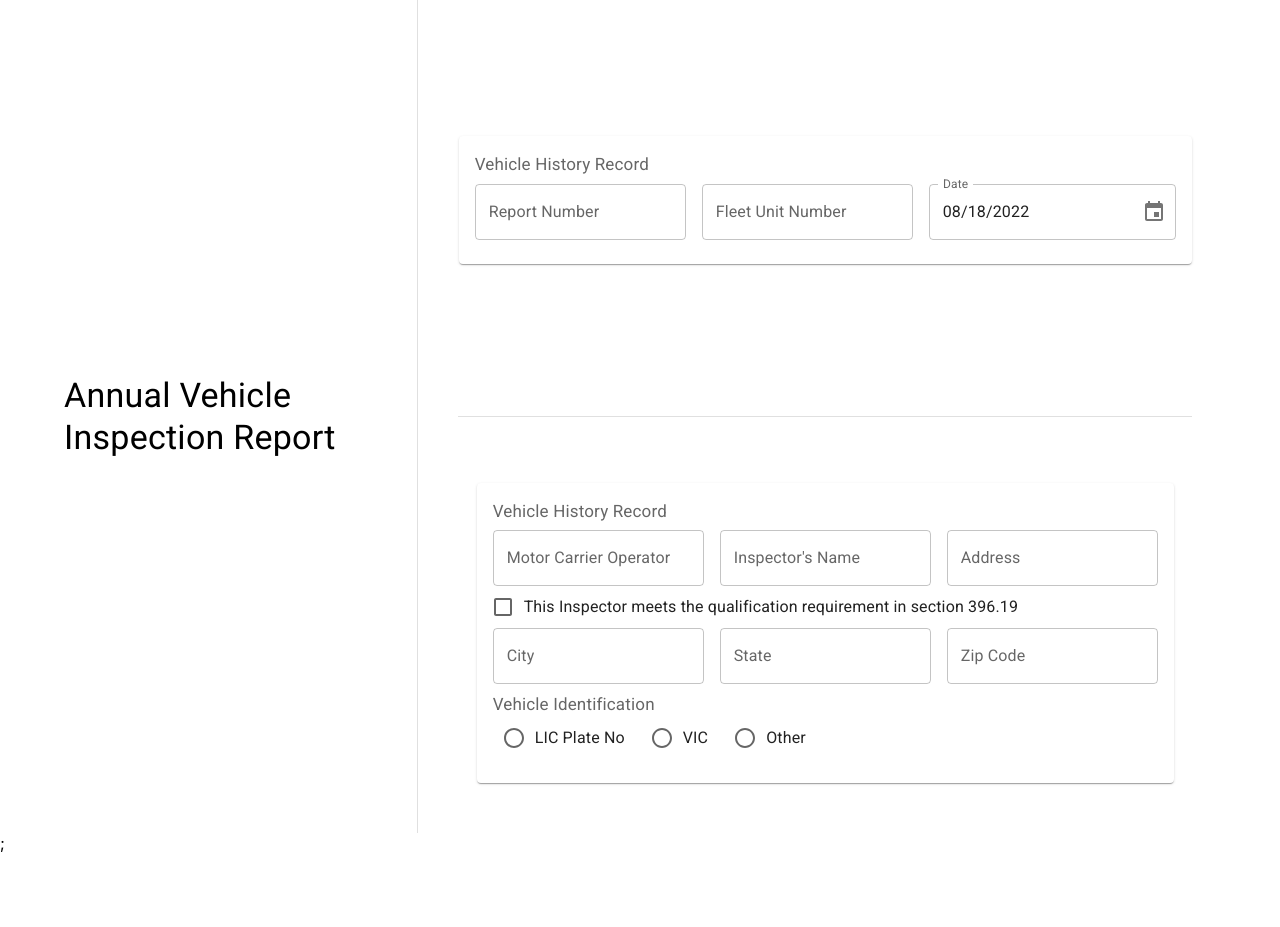
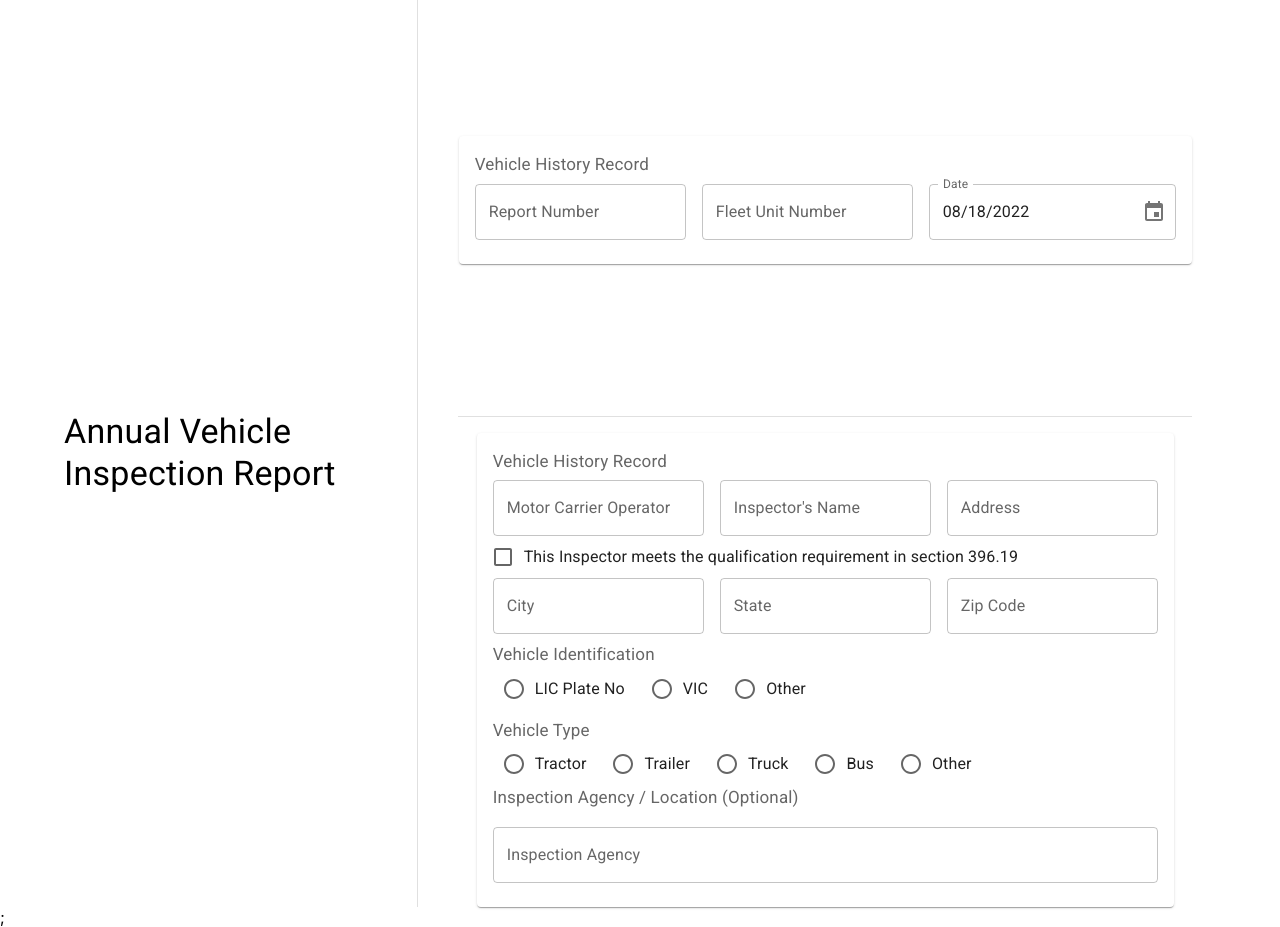
Before and after one commit to chami98/Annual-Vehicle-Inspection-Report, a React (Create React App) app: page / in a window 1280 px wide. Before the commit the page ends 853 px from the top, so only its background shows below. Built offline with nearby package versions, Linux system fonts and the light colour scheme.

Commit message:
Created Vehicle type and Inspection agency mui

```diff
--- a/src/Components/SecondHeader.jsx
+++ b/src/Components/SecondHeader.jsx
@@ -132,6 +132,59 @@ const SecondHeader = () => {
               </Stack>
             </RadioGroup>
           </FormControl>
+
+          <Typography mt={1} sx={{ fontSize: 17 }} color="text.secondary">
+            Vehicle Type
+          </Typography>
+          <FormControl>
+            {/* <FormLabel id="demo-radio-buttons-group-label">Gender</FormLabel> */}
+            <RadioGroup
+              aria-labelledby="demo-radio-buttons-group-label"
+              //   defaultValue="female"
+              name="radio-buttons-group"
+            >
+              <Stack
+                direction="row"
+                justifyContent="center"
+                alignItems="center"
+                spacing={2}
+              >
+                {" "}
+                <FormControlLabel
+                  value="Tractor"
+                  control={<Radio />}
+                  label="Tractor"
+                />
+                <FormControlLabel
+                  value="Trailer"
+                  control={<Radio />}
+                  label="Trailer"
+                />
+                <FormControlLabel
+                  value="Truck"
+                  control={<Radio />}
+                  label="Truck"
+                />
+                <FormControlLabel value="Bus" control={<Radio />} label="Bus" />
+                <FormControlLabel
+                  value="Other"
+                  control={<Radio />}
+                  label="Other"
+                />
+              </Stack>
+            </RadioGroup>
+          </FormControl>
+          <Stack
+            direction="column"
+            // justifyContent="center"
+            // alignItems="center"
+            spacing={2}
+          >
+            <Typography mt={1} sx={{ fontSize: 17 }} color="text.secondary">
+              Inspection Agency / Location (Optional)
+            </Typography>
+            <TextField id="outlined-basic" label="Inspection Agency" variant="outlined" />
+          </Stack>
         </CardContent>
       </Card>
     </Box>
```
